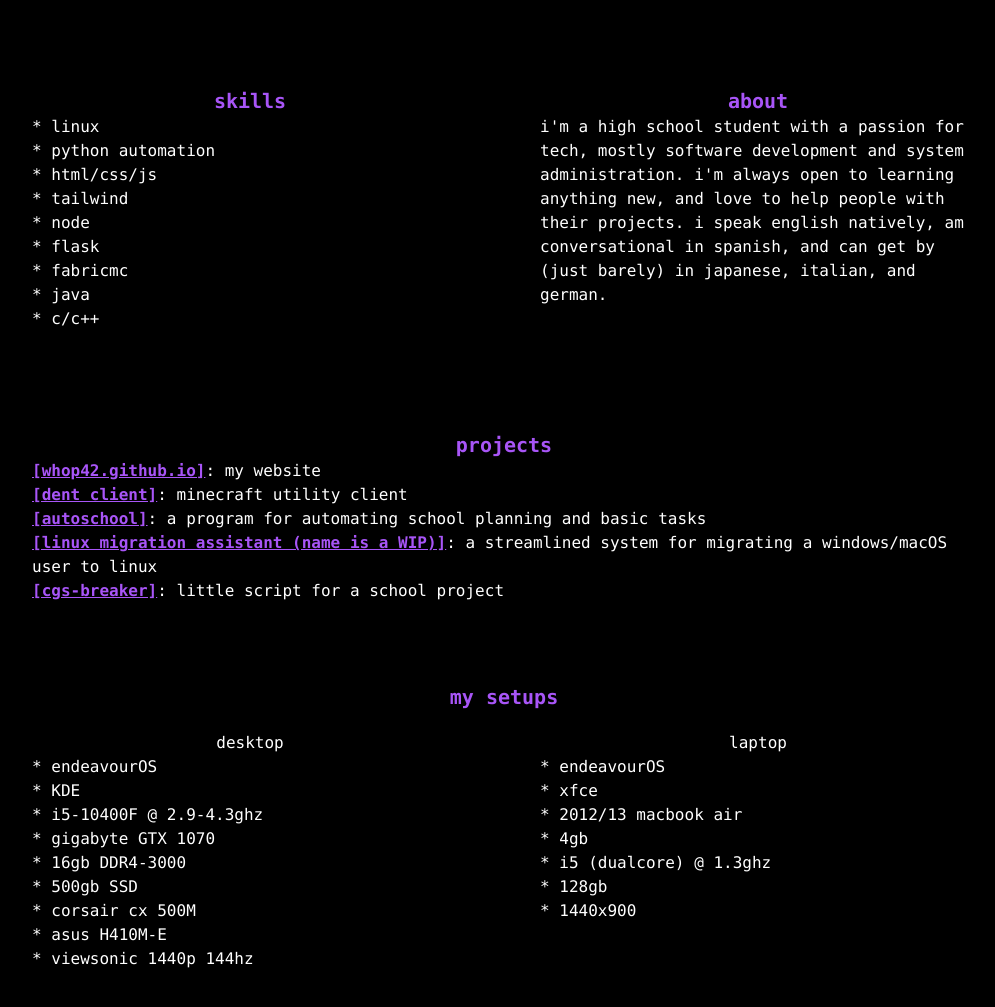
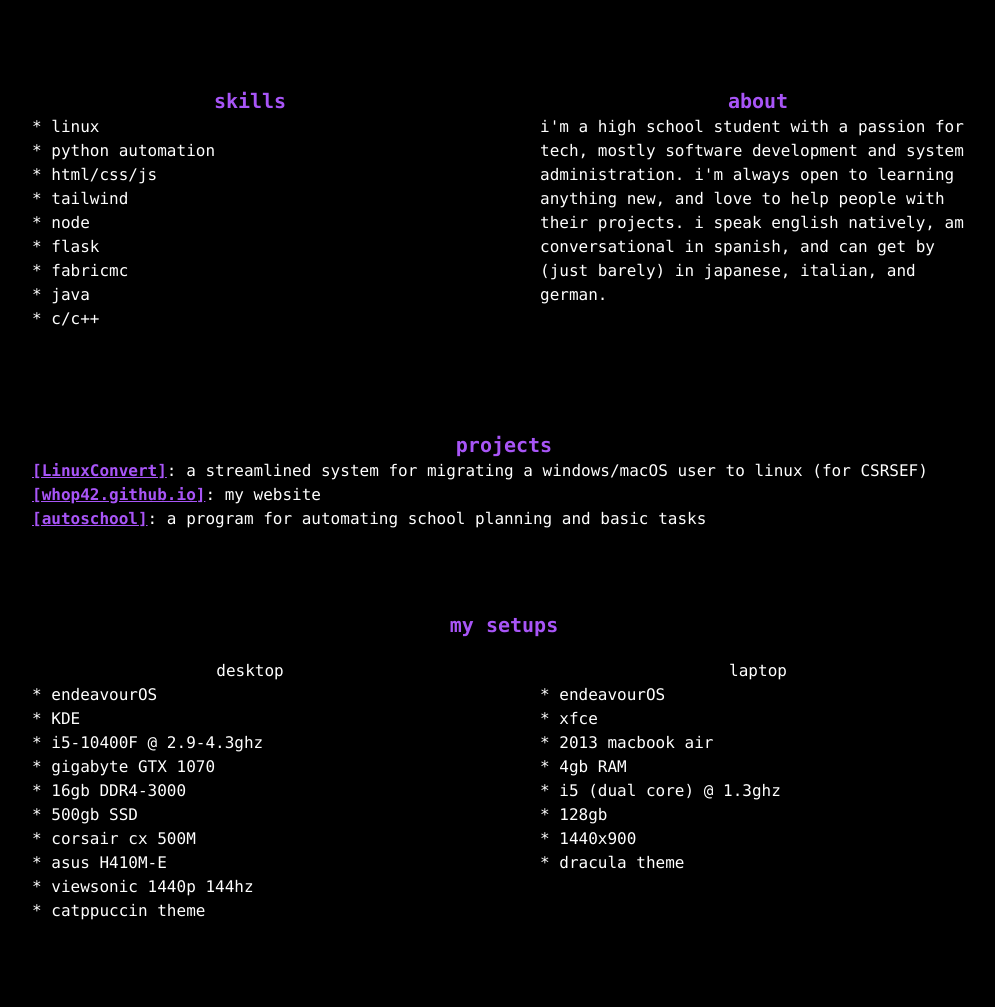
Before and after one commit to Whop42/Whop42.github.io, a website: page index.html in a window 1280 px wide. Shown: the part 169-1176 px from the top of the page, without its empty margins (136-1131 px from the left). After the commit the page ends 1132 px from the top, so only its background shows below. Drawn offline with Linux system fonts and the light colour scheme.

Commit message:
update projects and specs

```diff
--- a/index.html
+++ b/index.html
@@ -46,11 +46,9 @@
         <div class="w-full p-5">
             <h3 class="text-center text-xl text-purple-500 font-bold">projects</h3>
             <ul class="">
+                <li><a class="text-purple-500 font-bold underline hover:text-purple-600 transition-colors" href="https://github.com/whop42/LinuxConvert">[LinuxConvert]</a>: a streamlined system for migrating a windows/macOS user to linux (for CSRSEF)</li>
                 <li><a class="text-purple-500 font-bold underline hover:text-purple-600 transition-colors" href="https://github.com/whop42/whop42.github.io">[whop42.github.io]</a>: my website</li>
-                <li><a class="text-purple-500 font-bold underline hover:text-purple-600 transition-colors" href="https://whop42.github.io/dent-website">[dent client]</a>: minecraft utility client</li>
                 <li><a class="text-purple-500 font-bold underline hover:text-purple-600 transition-colors" href="https://github.com/whop42/autoschool">[autoschool]</a>: a program for automating school planning and basic tasks</li>
-                <li><a class="text-purple-500 font-bold underline hover:text-purple-600 transition-colors" href="#">[linux migration assistant (name is a WIP)]</a>: a streamlined system for migrating a windows/macOS user to linux</li>
-                <li><a class="text-purple-500 font-bold underline hover:text-purple-600 transition-colors" href="https://github.com/whop42/cgs">[cgs-breaker]</a>: little script for a school project</li>
             </ul>
         </div>
     </div>
@@ -69,6 +67,7 @@
                     <li>* corsair cx 500M</li>
                     <li>* asus H410M-E</li>
                     <li>* viewsonic 1440p 144hz</li>
+                    <li>* catppuccin theme</li>
                 </ul>
             </div>
             <div class="w-full p-5">
@@ -76,11 +75,12 @@
                 <ul class="">
                     <li>* endeavourOS</li>
                     <li>* xfce</li>
-                    <li>* 2012/13 macbook air</li>
-                    <li>* 4gb</li>
-                    <li>* i5 (dualcore) @ 1.3ghz</li>
+                    <li>* 2013 macbook air</li>
+                    <li>* 4gb RAM</li>
+                    <li>* i5 (dual core) @ 1.3ghz</li>
                     <li>* 128gb</li>
                     <li>* 1440x900</li>
+                    <li>* dracula theme</li>
                 </ul>
             </div>
         </div>
```
